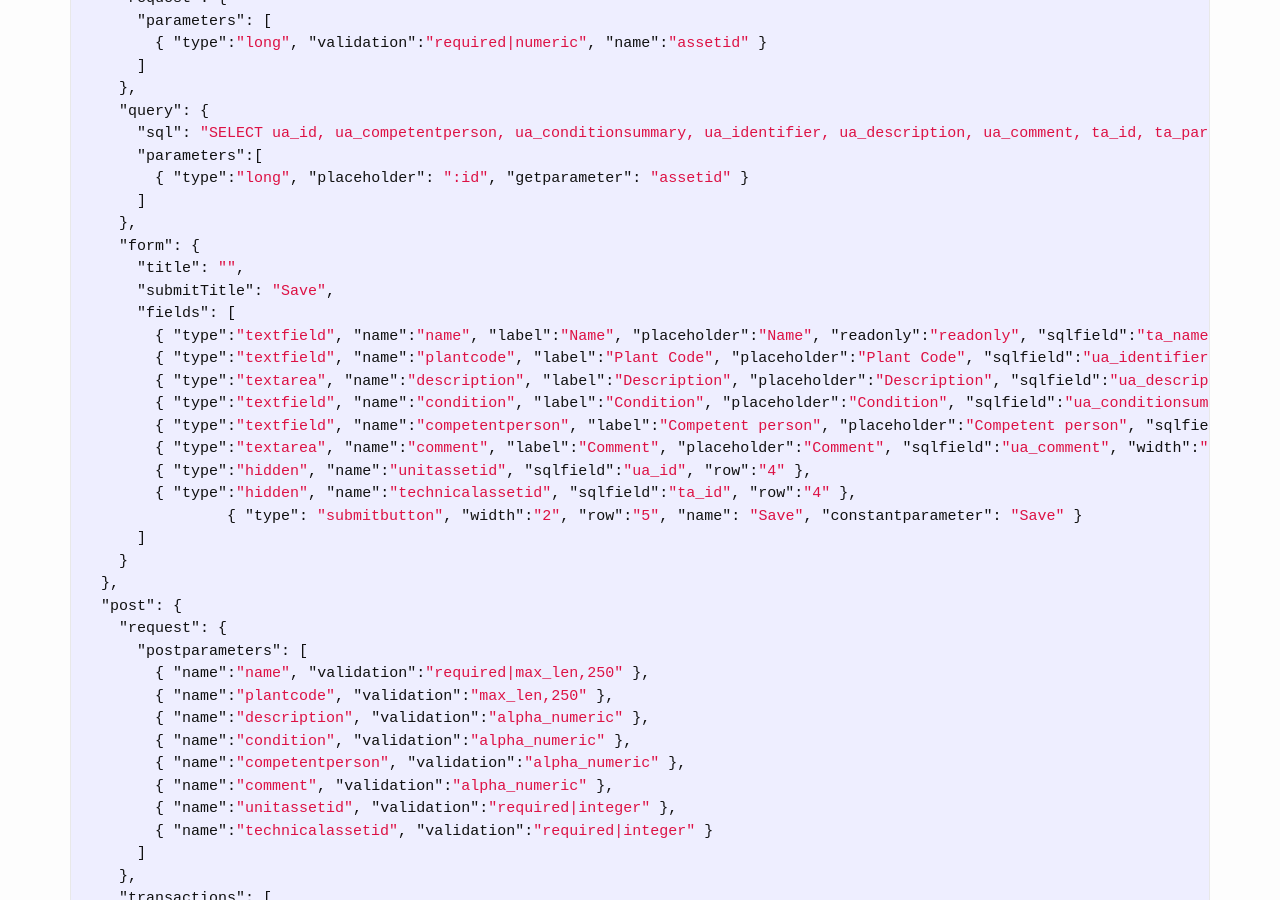
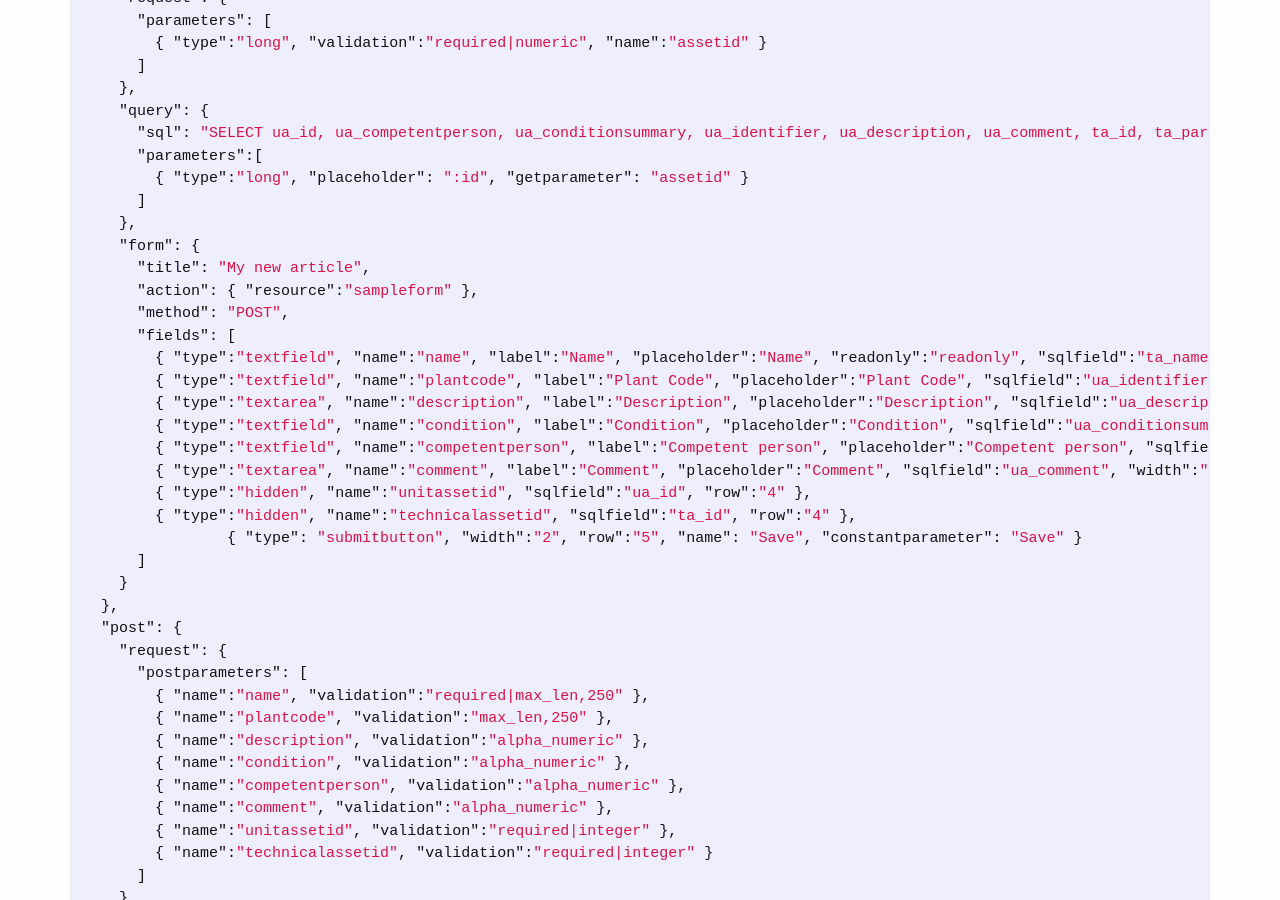
Before and after one commit to fabiomattei/uddocs, a Jekyll site: the page built from _docs/form.md, in a window 1280 px wide and 900 px high, scrolled down 3846 px. Built offline with Jekyll 4.4.1, drawn with Linux system fonts in a browser that asks for light colours.

Commit message:
updating doc

```diff
--- a/_docs/form.md
+++ b/_docs/form.md
@@ -186,8 +186,9 @@ TODO
       ]
     },
     "form": {
-      "title": "",
-      "submitTitle": "Save",
+      "title": "My new article",
+      "action": { "resource":"sampleform" },
+      "method": "POST",
       "fields": [
         { "type":"textfield", "name":"name", "label":"Name", "placeholder":"Name", "readonly":"readonly", "sqlfield":"ta_name", "width":"6", "row":"1" },
         { "type":"textfield", "name":"plantcode", "label":"Plant Code", "placeholder":"Plant Code", "sqlfield":"ua_identifier", "width":"6", "row":"1" },
```
